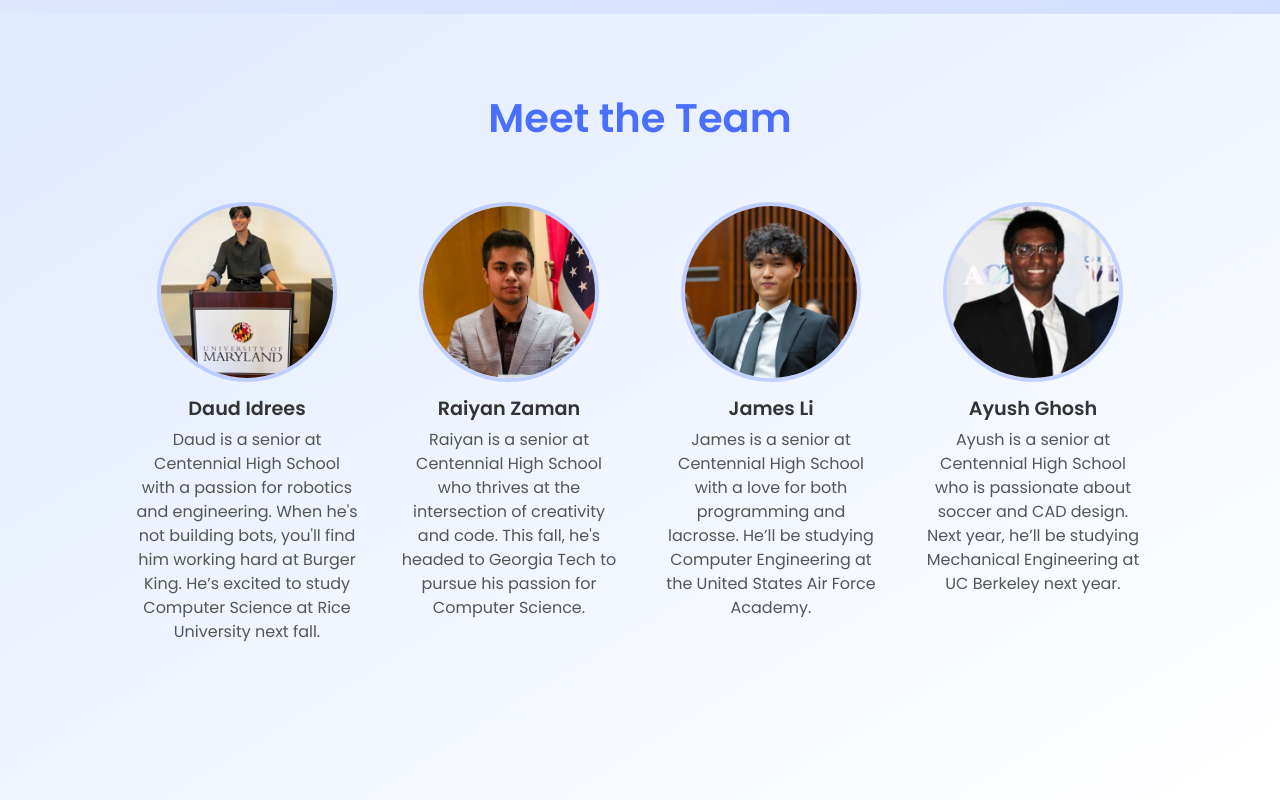
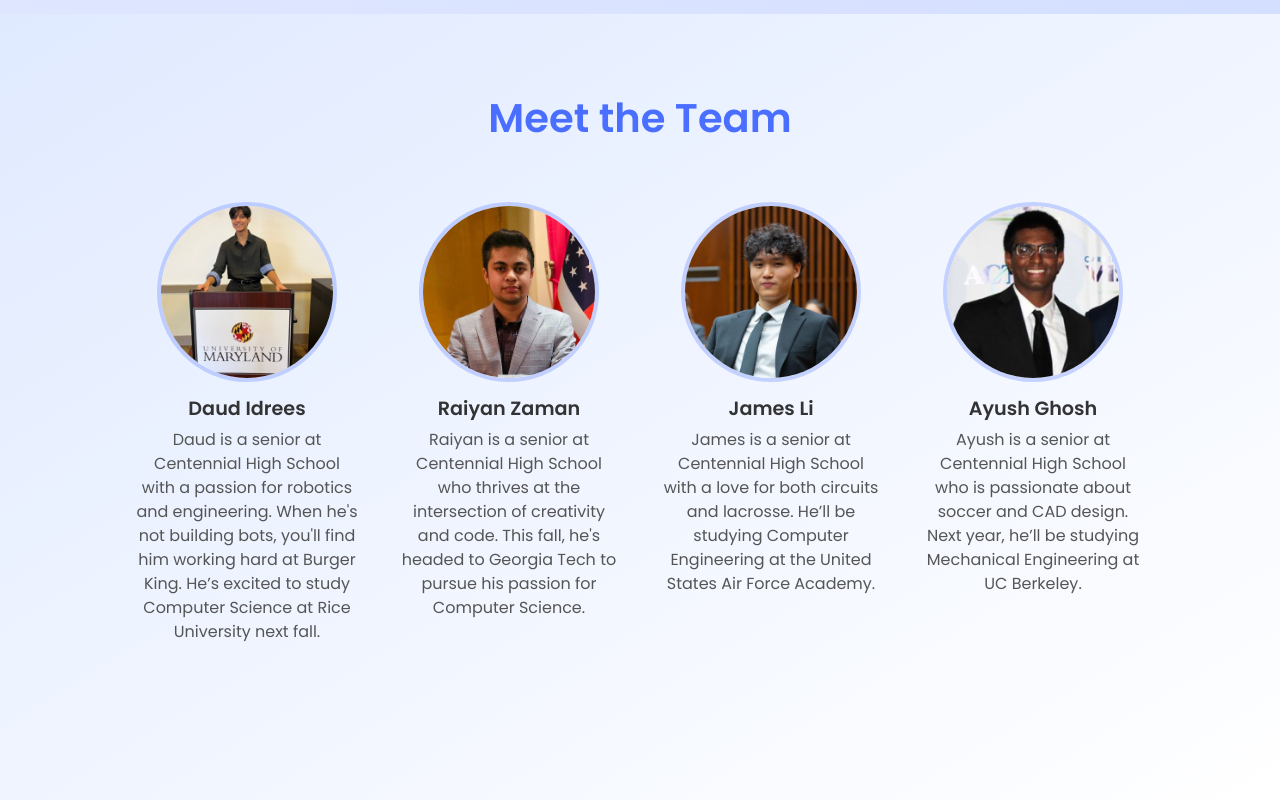
Before and after one commit to jame0725/parallelProfessorFrontEnd, a plain HTML site: page about.html in a window 1280 px wide. Shown: the part 786-1586 px from the top of the page. Drawn offline with nearby package versions, Linux system fonts and the light colour scheme.

Commit message:
updated descriptions

```diff
--- a/about.html
+++ b/about.html
@@ -251,7 +251,7 @@
       <div class="col-md-3 team-member">
         <img src="images/james.jpg" alt="James Li">
         <h5>James Li</h5>
-        <p>James is a senior at Centennial High School with a love for both programming and lacrosse. He’ll be studying
+        <p>James is a senior at Centennial High School with a love for both circuits and lacrosse. He’ll be studying
           Computer Engineering at the United States Air Force Academy.</p>
       </div>
       <!-- Member 4 -->
@@ -259,7 +259,7 @@
         <img src="images/ayush.jpg" alt="Ayush Ghosh">
         <h5>Ayush Ghosh</h5>
         <p>Ayush is a senior at Centennial High School who is passionate about soccer and CAD design. Next year, he’ll
-          be studying Mechanical Engineering at UC Berkeley next year.</p>
+          be studying Mechanical Engineering at UC Berkeley.</p>
       </div>
     </div>
   </section>
```
